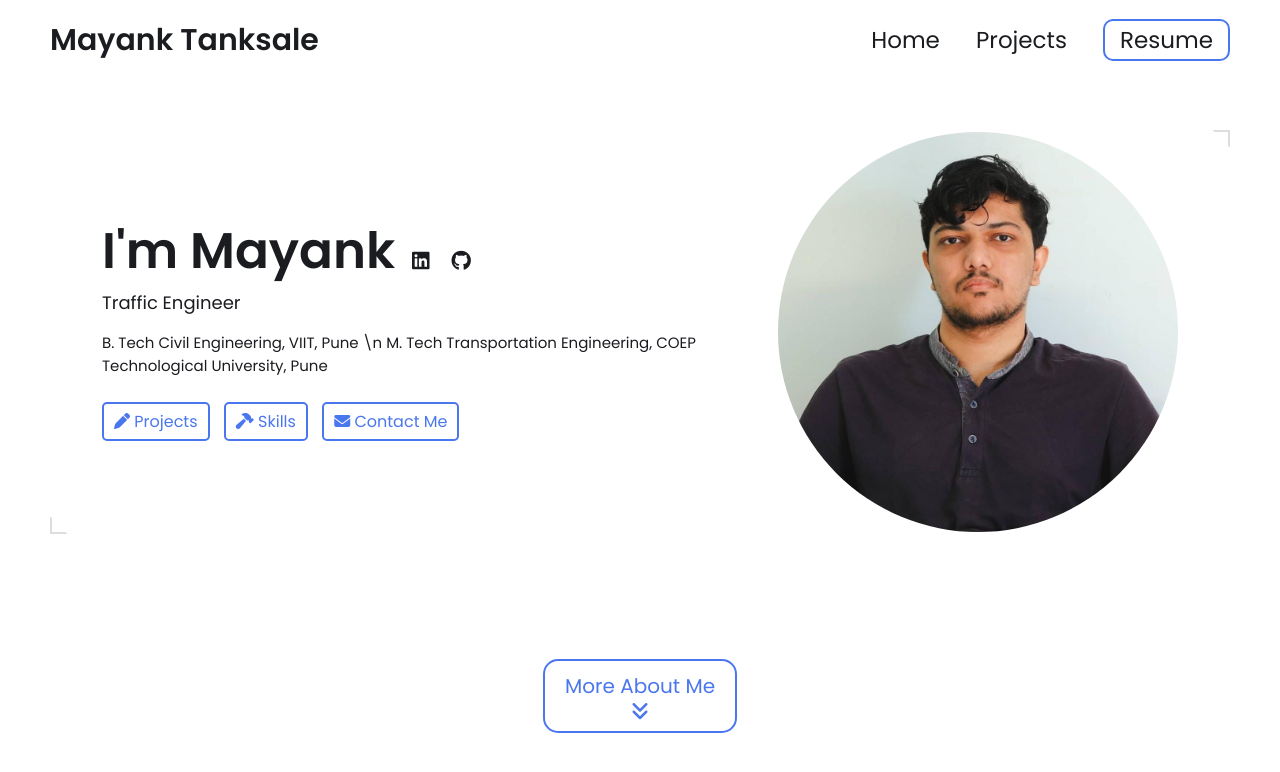
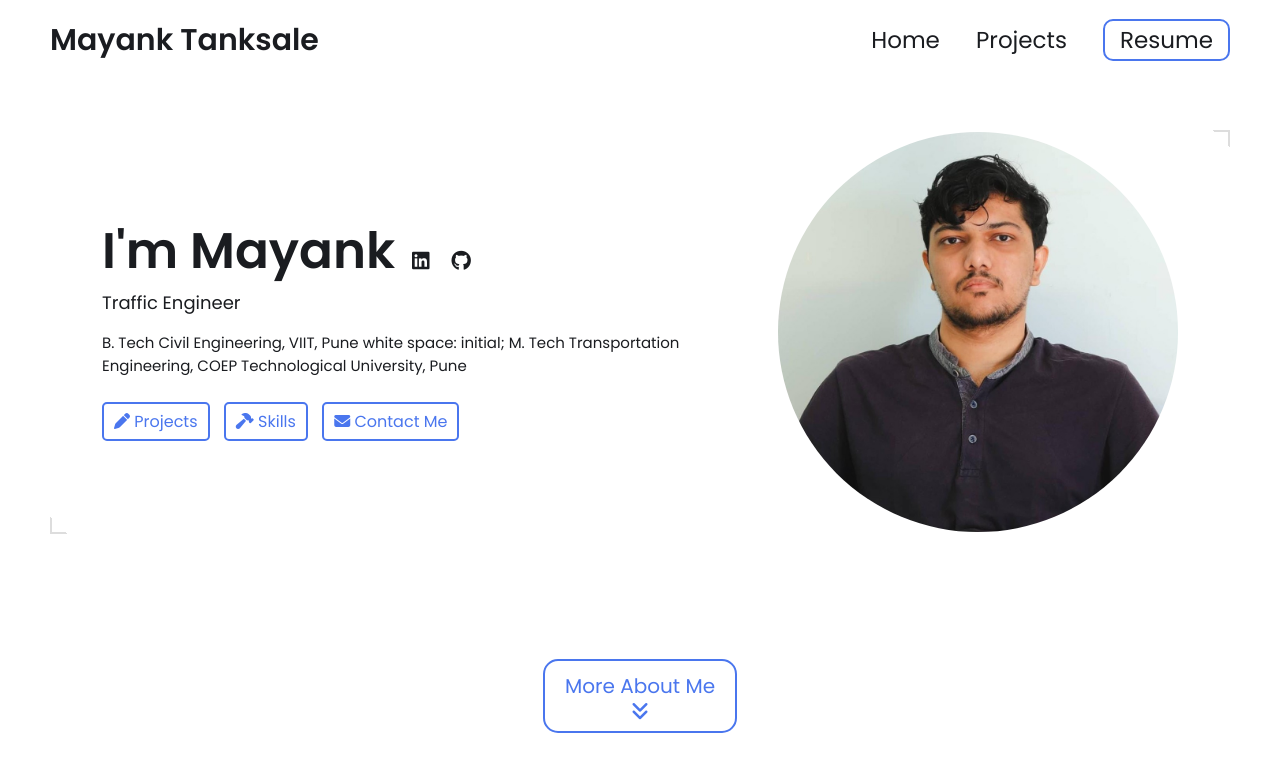
Before and after one commit to mmt-mayank/mmt-mayank.github.io, a Jekyll site: the page built from index.html, in a window 1280 px wide and 900 px high. Shown: the top 772 px of the window. Built offline with Jekyll 4.4.1, drawn with Linux system fonts in a browser that asks for light colours.

Commit message:
Update _config.yml

```diff
--- a/_config.yml
+++ b/_config.yml
@@ -15,8 +15,8 @@ title: Mayank's Portfolio # This is what shows up in the tab of the browser
 name: Mayank Tanksale
 headline: Traffic Engineer
 description: >- # dont remove this line. this will ignore all new lines until the next section
-  B. Tech Civil Engineering, VIIT, Pune \n
-  M. Tech Transportation Engineering, COEP Technological University, Pune
+  B. Tech Civil Engineering, VIIT, Pune
+  white space: initial; M. Tech Transportation Engineering, COEP Technological University, Pune
 
 # Place your profile image in /assets/images/profile-image/folder and edit the file name
 profile_image: ./assets/images/profile-image/avatar1.jpeg
```
